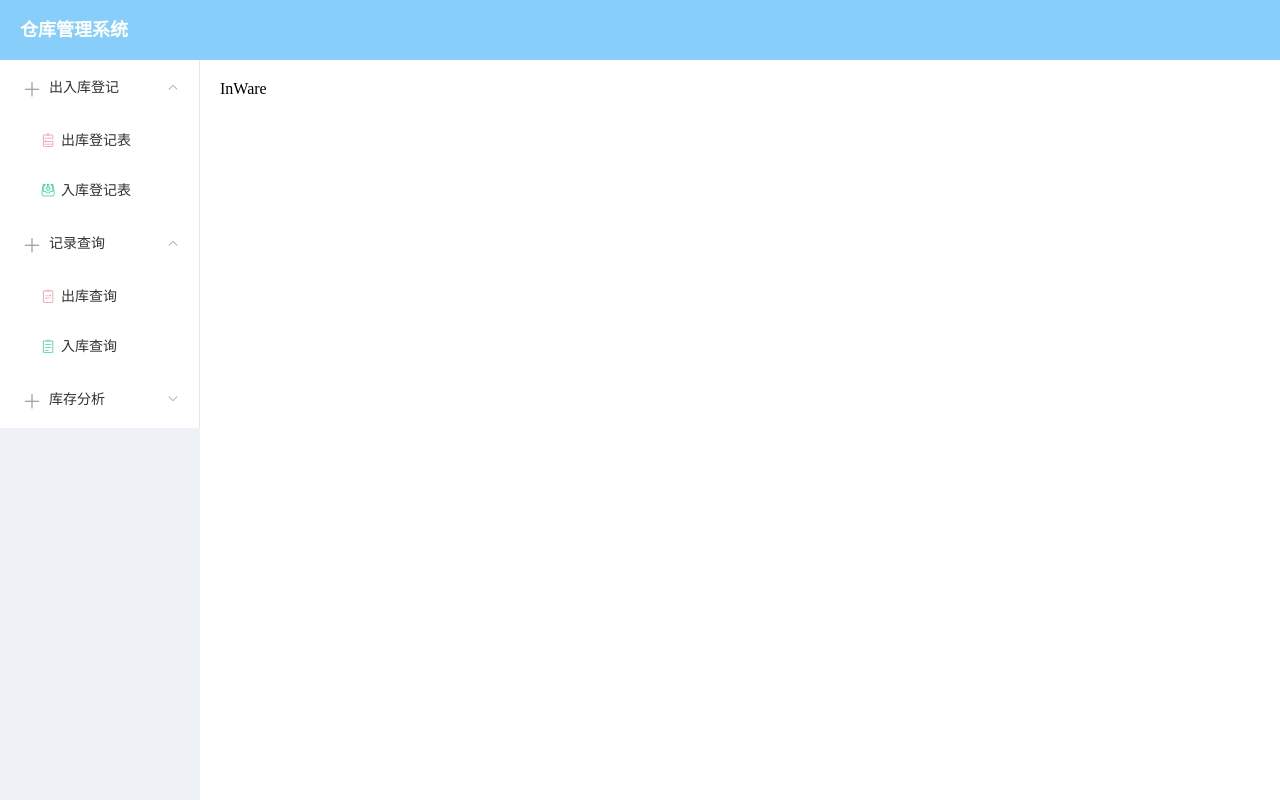
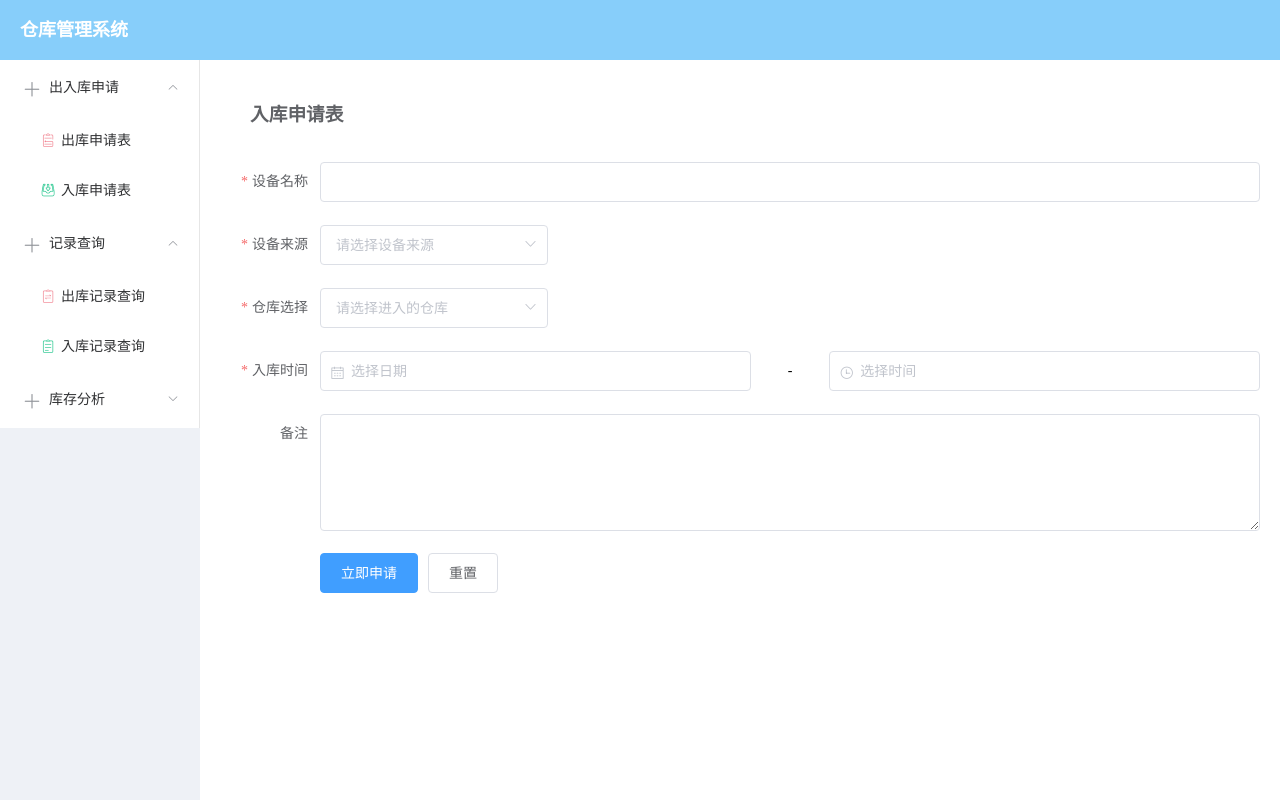
Before and after one commit to gitBingxu/ware-manage, a Vue app: page /inware in a window 1280 px wide. Shown: the top 800 px of the page. Built offline with nearby package versions, Linux system fonts and the light colour scheme.

Commit message:
finish base function

```diff
--- a/package.json
+++ b/package.json
@@ -17,7 +17,6 @@
     "sass-loader": "^7.2.0",
     "vue": "^2.6.10",
     "vue-router": "^3.0.3",
-    "vue-style-loader": "^4.1.2",
     "vuex": "^3.0.1"
   },
   "devDependencies": {
@@ -29,6 +28,7 @@
     "babel-eslint": "^10.0.1",
     "eslint": "^5.16.0",
     "eslint-plugin-vue": "^5.0.0",
+    "vue-loader": "^15.7.1",
     "vue-template-compiler": "^2.6.10"
   }
 }
--- a/src/views/inWare/inWare.vue
+++ b/src/views/inWare/inWare.vue
@@ -1,5 +1,46 @@
 <template>
-  <div>InWare</div>
+  <div>
+    <h3 class="title">入库申请表</h3>
+    <br/>
+    <el-form :model="ruleForm" :rules="rules" ref="ruleForm" label-width="100px" class="demo-ruleForm">
+      <el-form-item label="设备名称" prop="name">
+        <el-input v-model="ruleForm.name"></el-input>
+      </el-form-item>
+      <el-form-item label="设备来源" prop="source">
+        <el-select v-model="ruleForm.source" placeholder="请选择设备来源">
+          <el-option label="购入" value="buy"></el-option>
+          <el-option label="归还" value="give_back"></el-option>
+          <el-option label="其他" value="else"></el-option>
+        </el-select>
+      </el-form-item>
+      <el-form-item label="仓库选择" prop="choose">
+        <el-select v-model="ruleForm.choose" placeholder="请选择进入的仓库">
+          <el-option label="仓库1" value="ware_one"></el-option>
+          <el-option label="仓库2" value="ware_two"></el-option>
+        </el-select>
+      </el-form-item>
+      <el-form-item label="入库时间" required>
+        <el-col :span="11">
+          <el-form-item prop="date1">
+            <el-date-picker type="date" placeholder="选择日期" v-model="ruleForm.date1" style="width: 100%;"></el-date-picker>
+          </el-form-item>
+        </el-col>
+        <el-col class="line" :span="2">-</el-col>
+        <el-col :span="11">
+          <el-form-item prop="date2">
+            <el-time-picker placeholder="选择时间" v-model="ruleForm.date2" style="width: 100%;"></el-time-picker>
+          </el-form-item>
+        </el-col>
+      </el-form-item>
+      <el-form-item label="备注">
+        <el-input type="textarea" v-model="ruleForm.desc" :rows="5"></el-input>
+      </el-form-item>
+      <el-form-item>
+        <el-button type="primary" @click="submitForm('ruleForm')">立即申请</el-button>
+        <el-button @click="resetForm('ruleForm')">重置</el-button>
+      </el-form-item>
+    </el-form>
+  </div>
 </template>
 
 <script>
@@ -10,12 +51,59 @@ export default {
   },
   data () {
     return {
-
+      ruleForm: {
+        name: '',
+        source: '',
+        choose: '',
+        date1: '',
+        date2: '',
+        desc: ''
+      },
+      rules: {
+        name: [
+          { required: true, message: '请输入设备名称', trigger: 'blur' },
+          { min: 1, max: 20, message: '长度在 1 到 20 个字符', trigger: 'blur' }
+        ],
+        source: [
+          { required: true, message: '请选择设备来源', trigger: 'blur' }
+        ],
+        choose: [
+          { required: true, message: '请选择仓库', trigger: 'blur' }
+        ],
+        date1: [
+          { type: 'date', required: true, message: '请选择日期', trigger: 'blur' }
+        ],
+        date2: [
+          { type: 'date', required: true, message: '请选择时间', trigger: 'blur' }
+        ]
+      }
+    }
+  },
+  methods: {
+    submitForm (formName) {
+      this.$refs[formName].validate((valid) => {
+        if (valid) {
+          alert('提交成功!')
+        } else {
+          console.log('提交失败!请正确填写')
+          return false
+        }
+      })
+    },
+    resetForm (formName) {
+      this.$refs[formName].resetFields()
     }
   }
 }
+
 </script>
 
-<style lang="scss" scoped>
-
+<style scoped>
+.title {
+  padding-left: 30px;
+  color: #606266;
+}
+.line {
+  text-align: center;
+}
 </style>
--- a/src/views/manage.vue
+++ b/src/views/manage.vue
@@ -9,21 +9,21 @@
     <el-aside class="aside" width="200px">
       <el-menu :default-openeds="['1','2']">
         <el-submenu index="1">
-          <template slot="title"><i class="el-icon-plus"></i>出入库登记</template>
+          <template slot="title"><i class="el-icon-plus"></i>出入库申请</template>
           <router-link to="./outware">
-            <el-menu-item index="1"><span class="iconfont out-ware">&#xe684;</span>出库登记表</el-menu-item>
+            <el-menu-item index="1"><span class="iconfont out-ware">&#xe684;</span>出库申请表</el-menu-item>
           </router-link>
           <router-link to="./inWare" >
-            <el-menu-item index="2"><span class="iconfont in-ware">&#xe67b;</span>入库登记表</el-menu-item>
+            <el-menu-item index="2"><span class="iconfont in-ware">&#xe67b;</span>入库申请表</el-menu-item>
           </router-link>
         </el-submenu>
         <el-submenu index="2">
           <template slot="title"><i class="el-icon-plus"></i>记录查询</template>
           <router-link to="outquery">
-            <el-menu-item index="3"><span class="iconfont out-ware">&#xe67c;</span>出库查询</el-menu-item>
+            <el-menu-item index="3"><span class="iconfont out-ware">&#xe67c;</span>出库记录查询</el-menu-item>
           </router-link>
           <router-link to="inquery">
-            <el-menu-item index="4"><span class="iconfont in-ware">&#xe683;</span>入库查询</el-menu-item>
+            <el-menu-item index="4"><span class="iconfont in-ware">&#xe683;</span>入库记录查询</el-menu-item>
           </router-link>
         </el-submenu>
         <el-submenu index="3">
--- a/src/views/outWare/outWare.vue
+++ b/src/views/outWare/outWare.vue
@@ -1,23 +1,98 @@
 <template>
   <div>
-    outWare
+    <h3 class="title">出库申请表</h3>
+    <br/>
+    <el-form :model="ruleForm" :rules="rules" ref="ruleForm" label-width="100px" class="demo-ruleForm">
+      <el-form-item label="设备名称" prop="name">
+        <el-input v-model="ruleForm.name"></el-input>
+      </el-form-item>
+      <el-form-item label="申领单位" prop="dest">
+        <el-select v-model="ruleForm.dest" placeholder="请选择申领单位">
+          <el-option label="单位1" value="org_one"></el-option>
+          <el-option label="单位2" value="org_two"></el-option>
+          <el-option label="其他" value="else"></el-option>
+        </el-select>
+      </el-form-item>
+      <el-form-item label="设备用途" prop="use">
+        <el-select v-model="ruleForm.use" placeholder="请选择设备用途">
+          <el-option label="用途1" value="use_one"></el-option>
+          <el-option label="用途2" value="use_two"></el-option>
+        </el-select>
+      </el-form-item>
+      <el-form-item label="申领日期" required>
+        <el-col :span="11">
+          <el-form-item prop="date1">
+            <el-date-picker type="date" placeholder="请选择日期" v-model="ruleForm.date1"></el-date-picker>
+          </el-form-item>
+        </el-col>
+      </el-form-item>
+      <el-form-item label="备注">
+        <el-input type="textarea" v-model="ruleForm.desc" :rows="5"></el-input>
+      </el-form-item>
+      <el-form-item>
+        <el-button type="primary" @click="submitForm('ruleForm')">立即申请</el-button>
+        <el-button @click="resetForm('ruleForm')">重置</el-button>
+      </el-form-item>
+    </el-form>
   </div>
 </template>
 
 <script>
 export default {
-  name: 'OutWare',
+  name: 'InWare',
   components: {
 
   },
   data () {
     return {
-
+      ruleForm: {
+        name: '',
+        dest: '',
+        use: '',
+        date1: '',
+        desc: ''
+      },
+      rules: {
+        name: [
+          { required: true, message: '请输入设备名称', trigger: 'blur' },
+          { min: 1, max: 20, message: '长度在 1 到 20 个字符', trigger: 'blur' }
+        ],
+        dest: [
+          { required: true, message: '请选择申领单位', trigger: 'blur' }
+        ],
+        use: [
+          { required: true, message: '请选择设备用途', trigger: 'blur' }
+        ],
+        date1: [
+          { type: 'date', required: true, message: '请选择日期', trigger: 'blur' }
+        ]
+      }
+    }
+  },
+  methods: {
+    submitForm (formName) {
+      this.$refs[formName].validate((valid) => {
+        if (valid) {
+          alert('提交成功!')
+        } else {
+          return false
+        }
+      })
+    },
+    resetForm (formName) {
+      this.$refs[formName].resetFields()
     }
   }
 }
+
 </script>
 
-<style lang="scss" scoped>
-
+<style scoped>
+.title {
+  padding-left: 30px;
+  color: #606266;
+}
+.line {
+  text-align: center;
+}
 </style>
```
Also changed, not shown: 1 other file (tests, documents, lock files or other folders).
